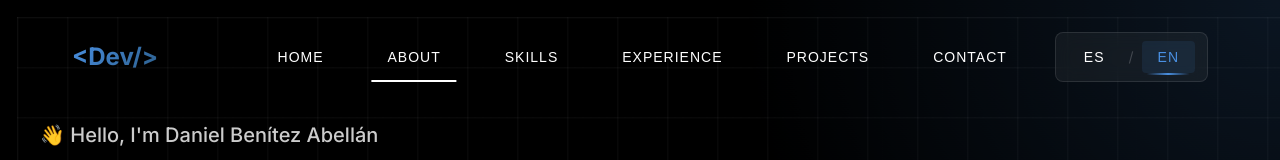
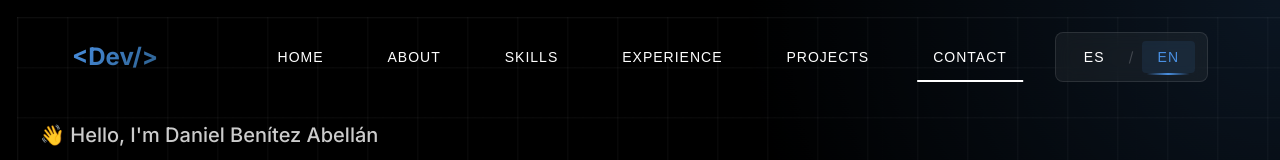
Before and after one commit to ChuDi15/Portfolio, a React (Vite) app: page / in a window 1280 px wide. Shown: the top 160 px of the page. Built offline with nearby package versions, Linux system fonts and the light colour scheme.

Commit message:
feat: mejoras en header y scrolling en movil

```diff
--- a/src/components/Experience/Experience.module.scss
+++ b/src/components/Experience/Experience.module.scss
@@ -116,17 +116,14 @@
 
       .card {
         &::before {
-          left: auto;
-          right: -20px;
-          border-left: 20px solid $color-gray;
-          border-right: none;
+          left: -20px;
+          right: auto;
+          border-right: 20px solid $color-gray;
+          border-left: none;
+        }
 
-          @include respond-to('md') {
-            left: -20px;
-            right: auto;
-            border-left: none;
-            border-right: 20px solid $color-gray;
-          }
+        &:hover::before {
+          border-right-color: $color-blue-metallic;
         }
       }
     }
@@ -205,13 +202,15 @@
   &::before {
     content: '';
     position: absolute;
-    left: -20px;
+    left: auto;
+    right: -20px;
     top: 20px;
     width: 0;
     height: 0;
     border-top: 10px solid transparent;
     border-bottom: 10px solid transparent;
-    border-right: 20px solid $color-gray;
+    border-left: 20px solid $color-gray;
+    border-right: none;
   }
 
   &:hover {
@@ -220,7 +219,7 @@
     box-shadow: 0 15px 40px rgba($color-blue-metallic, 0.2);
 
     &::before {
-      border-right-color: $color-blue-metallic;
+      border-left-color: $color-blue-metallic;
     }
   }
 }
--- a/src/components/Header/Header.tsx
+++ b/src/components/Header/Header.tsx
@@ -12,51 +12,46 @@ const Header = () => {
   useEffect(() => {
     const handleScroll = () => {
       setScrolled(window.scrollY > 50);
+      if (menuOpen) {
+        setMenuOpen(false);
+      }
     };
 
     window.addEventListener('scroll', handleScroll);
     return () => window.removeEventListener('scroll', handleScroll);
-  }, []);
+  }, [menuOpen]);
 
   useEffect(() => {
     const sections = ['hero', 'about', 'skills', 'experience', 'projects', 'contact'];
 
-    const observerOptions = {
-      root: null,
-      rootMargin: '-100px 0px -40% 0px',
-      threshold: [0, 0.1, 0.2, 0.3, 0.4, 0.5]
+    const handleScroll = () => {
+      const scrollPosition = window.scrollY + window.innerHeight / 3;
+
+      for (let i = sections.length - 1; i >= 0; i--) {
+        const element = document.getElementById(sections[i]);
+        if (element) {
+          const elementTop = element.offsetTop;
+
+          if (i === sections.length - 1 &&
+              window.innerHeight + window.scrollY >= document.documentElement.scrollHeight - 100) {
+            setActiveSection(sections[i]);
+            return;
+          }
+
+          if (scrollPosition >= elementTop) {
+            setActiveSection(sections[i]);
+            return;
+          }
+        }
+      }
     };
 
-    const observerCallback = (entries: IntersectionObserverEntry[]) => {
-      entries.forEach((entry) => {
-        if (entry.isIntersecting && entry.intersectionRatio > 0.1) {
-          setActiveSection(entry.target.id);
-        }
-      });
-    };
+    handleScroll();
 
-    const observer = new IntersectionObserver(observerCallback, observerOptions);
-
-    const observeSections = () => {
-      sections.forEach((sectionId) => {
-        const element = document.getElementById(sectionId);
-        if (element) {
-          observer.observe(element);
-        }
-      });
-    };
-
-    observeSections();
-    const timeoutId = setTimeout(observeSections, 500);
+    window.addEventListener('scroll', handleScroll);
 
     return () => {
-      clearTimeout(timeoutId);
-      sections.forEach((sectionId) => {
-        const element = document.getElementById(sectionId);
-        if (element) {
-          observer.unobserve(element);
-        }
-      });
+      window.removeEventListener('scroll', handleScroll);
     };
   }, []);
 
```
